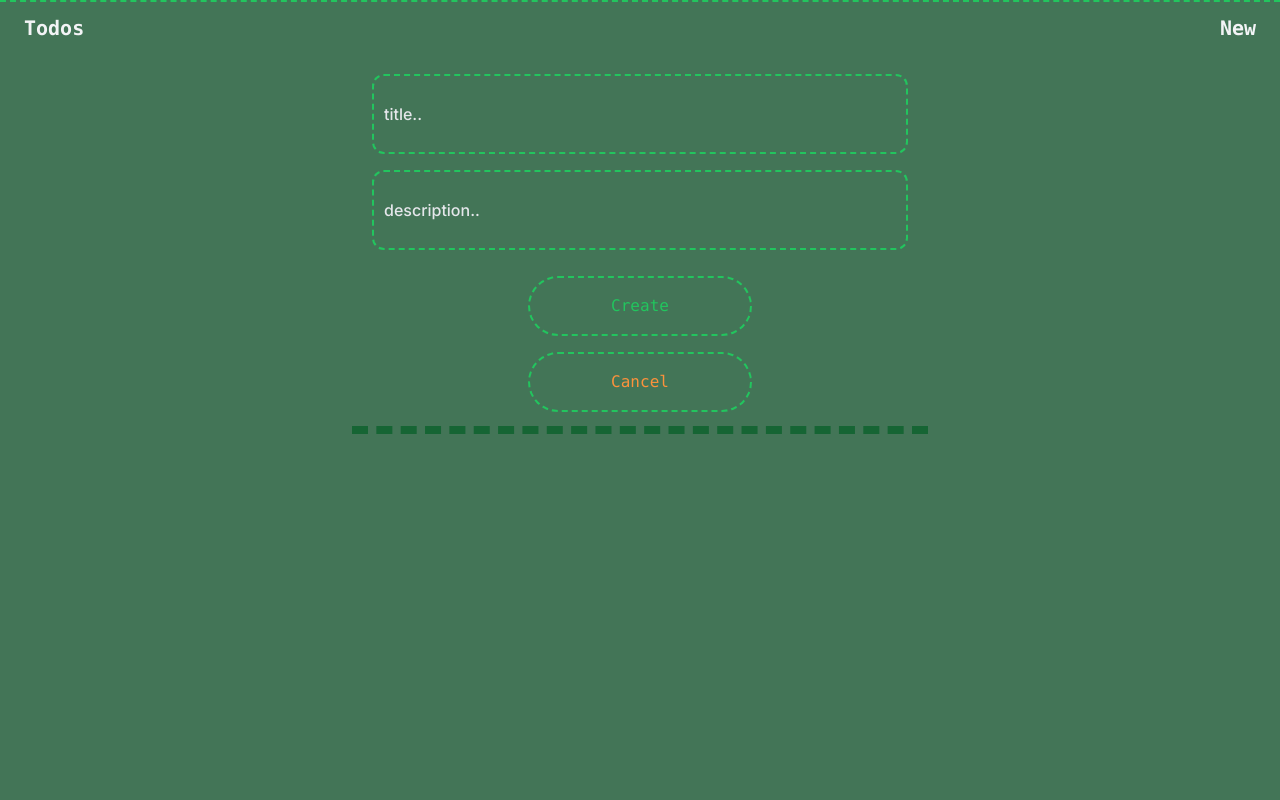
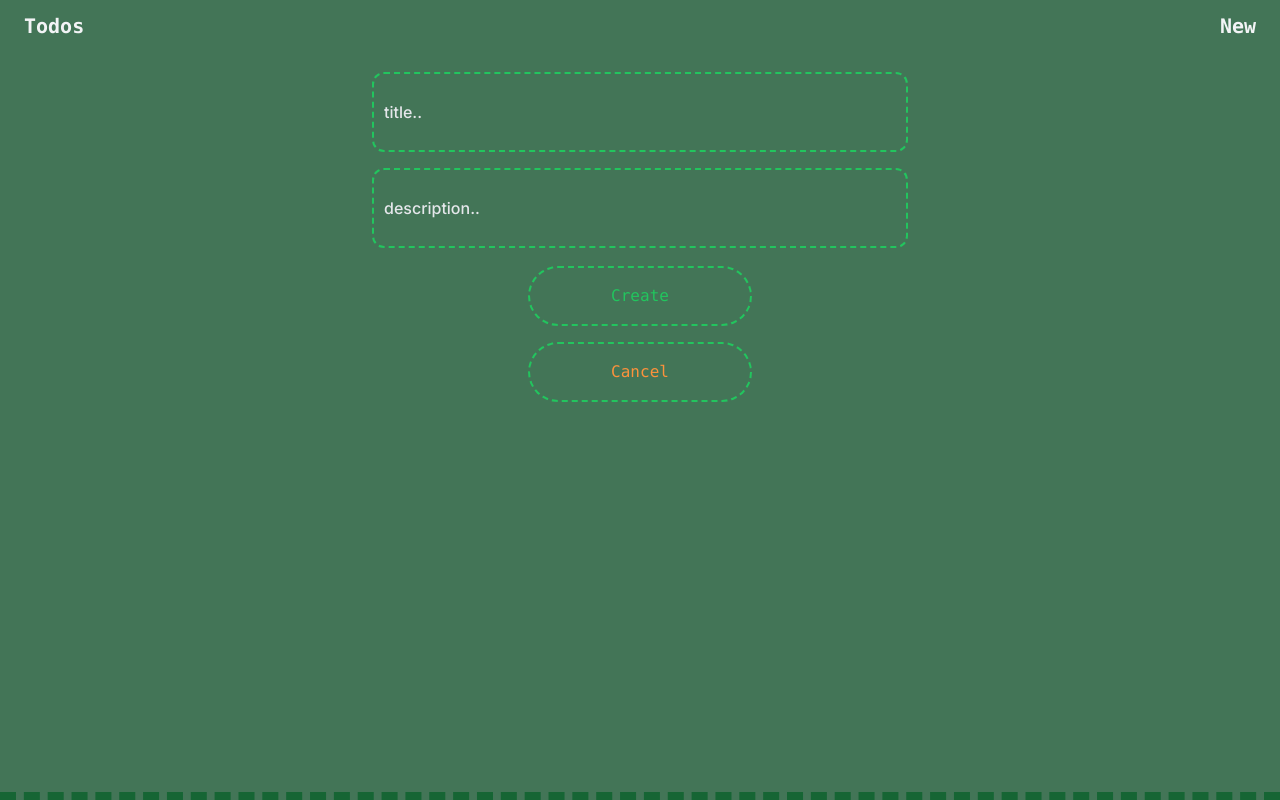
Before and after one commit to nkped/regular-todo, a Next.js app: page /addTodo in a window 1280 px wide. Built offline with nearby package versions, Linux system fonts and the light colour scheme.

Commit message:
add fixed footer

```diff
--- a/app/components/Buttons.js
+++ b/app/components/Buttons.js
@@ -9,7 +9,7 @@ export function CancelBtn() {
 
 export function AddBtn() {
     return(
-        <button type="submit" className="py-3 m-auto mt-9 mb-2 w-2/5 font-mono font-medium text-green-500 bg-transparent rounded-full text-md hover:bg-green-500 hover:text-white outline-dashed outline-2 outline-offset-4 outline-green-500 hover:outline-offset-0 hover:font-extrabold">Create</button>
+        <button type="submit" className="py-3 m-auto mt-7 mb-2 w-2/5 font-mono font-medium text-green-500 bg-transparent rounded-full text-md hover:bg-green-500 hover:text-white outline-dashed outline-2 outline-offset-4 outline-green-500 hover:outline-offset-0 hover:font-extrabold">Create</button>
     )
 }
 
--- /dev/null
+++ b/app/components/Footer.js
@@ -0,0 +1,10 @@
+
+
+export default function Footer() {
+
+    return(
+        <footer className="">
+            <div className="fixed bottom-0 w-screen border-b-8 border-green-800 border-dashed"></div>
+        </footer>
+    )
+}
--- a/app/layout.js
+++ b/app/layout.js
@@ -1,6 +1,7 @@
 import { Inter } from 'next/font/google'
 import './globals.css'
 import Navbar from './components/Navbar'
+import Footer from './components/Footer'
 
 const inter = Inter({ subsets: ['latin'] })
 
@@ -12,12 +13,13 @@ export const metadata = {
 export default function RootLayout({ children }) {
   return (
     <html lang="en">
-      <body className={`border-t-2 border-green-500 border-dashed  bg-green-900 bg-opacity-80 overflow-y-scroll no-scrollbar ${inter.className}`}>
+      <body className={`  bg-green-900 bg-opacity-80 w-screen overflow-y-scroll no-scrollbar ${inter.className}`}>
           <Navbar />
-        <div className='pb-3 m-auto max-w-xl border-b-8 border-green-800 border-dashed scr md:px-2'>
+        <div className='pb-3 m-auto max-w-xl md:px-2'>
           {children}
         </div>
-        </body>
+        <Footer />
+      </body>
     </html>
   )
 }
```
